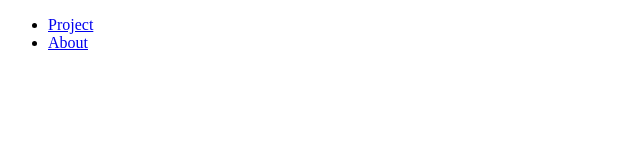
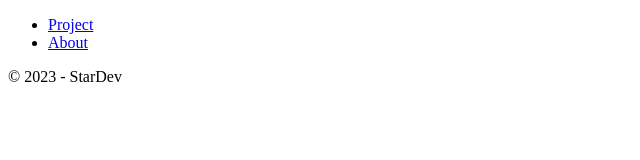
Before and after one commit to l1ls0uxz/HybridClassroom, a website: page public/Home.html in a window 1280 px wide. Shown: the whole page, without its empty margins (0-640 px from the left). Drawn offline with Linux system fonts and the light colour scheme.

Commit message:
update Home.html

```diff
--- a/public/Home.html
+++ b/public/Home.html
@@ -15,4 +15,13 @@
 </nav>
 
 </body>
+<!-- Create a footer element with the copyright information -->
+<footer>
+    &copy; <span id="year"></span> - StarDev
+</footer>
+
+<!-- Add JavaScript to dynamically update the year -->
+<script>
+    document.getElementById("year").innerHTML = new Date().getFullYear();
+</script>
 </html>
```
